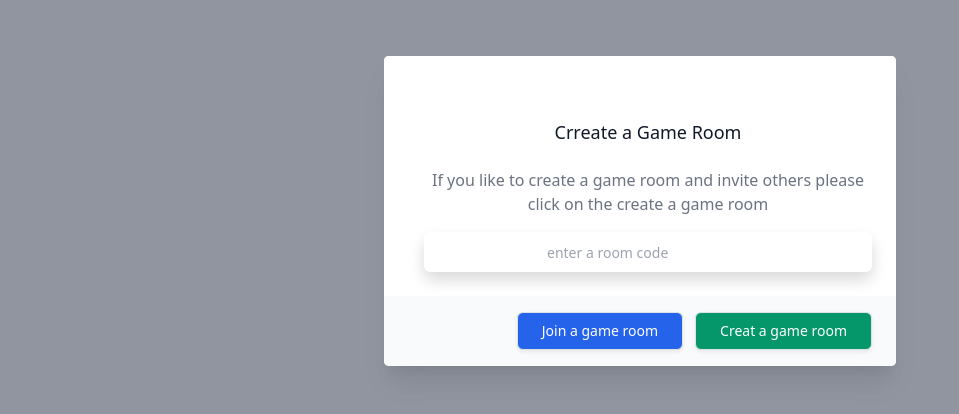
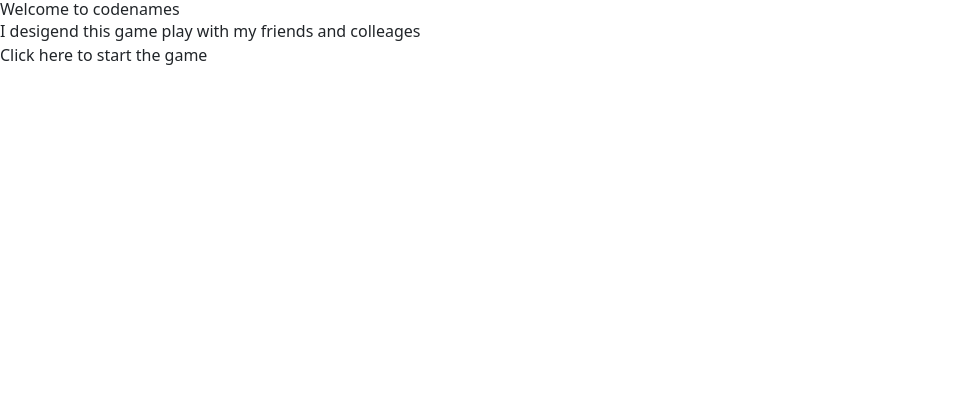
Before and after one commit to lastHokage/CodeNames, a React (Create React App) app in the folder client/: page / in a window 1280 px wide. Shown: the top 414 px of the page, without its empty margins (0-959 px from the left). Built offline with nearby package versions, Linux system fonts and the light colour scheme.

Commit message:
feat: to many changes that I do not remember what is what and it will change again soon

```diff
--- a/client/src/App.jsx
+++ b/client/src/App.jsx
@@ -1,11 +1,22 @@
+import { BrowserRouter as Router, Switch, Route } from "react-router-dom";
 import "./assets/main.css";
 import Game from "./components/Game";
+import HomePage from "./components/HomePage";
+import Dashboard from "./components/Dashboard";
 
 function App() {
   return (
-    <div className="App">
-      <Game />
-    </div>
+    <Router>
+      <Switch>
+        <Route path="/game">
+          <Game />
+        </Route>
+        <Route path="/playing/:id" children={<Dashboard />} />
+        <Route exact path="/">
+          <HomePage />
+        </Route>
+      </Switch>
+    </Router>
   );
 }
 
--- /dev/null
+++ b/client/src/components/Dashboard.jsx
@@ -0,0 +1,39 @@
+import { useEffect, useState } from "react";
+import { useParams } from "react-router-dom";
+import axios from "axios";
+
+const Dashboard = () => {
+  const [roomData, setRoomData] = useState(null);
+  const [begin, setBegin] = useState(false);
+  const { id } = useParams();
+
+  const fetchRoomData = async () => {
+    if (!begin) {
+      console.log("called", { begin });
+      const { data } = await axios.get(`/new-game/${id}`);
+      setRoomData(data);
+    }
+  };
+  useEffect(() => {
+    fetchRoomData();
+    const interval = setInterval(() => {
+      fetchRoomData();
+    }, 3000);
+    return () => clearInterval(interval);
+  }, [begin]);
+  return (
+    <div className="container content-center">
+      <h1 className="text-7xl font-bold">You have joined room {id}</h1>
+      {roomData &&
+        roomData.players.map((player, index) => <p key={index}>{player}</p>)}
+      <button
+        onClick={() => setBegin(true)}
+        className="bg-red-500 text-lg p-2 my-5 text-white rounded-md hover:bg-red-800"
+      >
+        start the game
+      </button>
+    </div>
+  );
+};
+
+export default Dashboard;
--- a/client/src/components/Game.jsx
+++ b/client/src/components/Game.jsx
@@ -1,50 +1,61 @@
 import { useState, useEffect } from "react";
+import { useHistory } from "react-router-dom";
 import axios from "axios";
 import Modal from "./Modal";
 import Input from "./Input";
 
 const Game = () => {
+  const history = useHistory();
   const [joinRoom, setJoinRoom] = useState("");
   const [roomId, setRoomId] = useState("");
   const [error, setError] = useState("");
   const [loading, setLoading] = useState(false);
+  const [playerName, setPlayerName] = useState("");
+  const [players, setPlayers] = useState([]);
+  console.log(playerName);
 
   const joinActiveRoom = async (roomId) => {
     try {
       setLoading(true);
-      const { data: joinRoomID } = await axios.post(`/join-game/${joinRoom}`);
+      const { data: joinRoomID } = await axios.post(`/join-game/${joinRoom}`, {
+        playerName,
+      });
       setRoomId(joinRoomID.roomId);
       setLoading(false);
+      history.push(`/playing/${joinRoomID.roomId}`);
     } catch (error) {
       setLoading(false);
       setError(error.message);
     }
   };
 
-  const getAGameRoom = async () => {
+  const createNewGame = async () => {
     try {
       setLoading(true);
-      const { data: getRoomId } = await axios.get("/new-game");
+      const { data: getRoomId } = await axios.post("/new-game", {
+        playerName,
+      });
       setRoomId(getRoomId.roomId);
       setLoading(false);
+      history.push(`/playing/${getRoomId.roomId}`);
     } catch (error) {
       setLoading(false);
       setError(error.message);
     }
   };
-  console.log({ error });
+
   return (
     <>
       {!roomId && (
         <Modal
           gameRoom={joinRoom}
           getInput={setJoinRoom}
-          getGameRoom={getAGameRoom}
+          getGameRoom={createNewGame}
           joinGameRoom={joinActiveRoom}
+          playerName={playerName}
+          setPlayerName={setPlayerName}
         />
       )}
-      {loading && <h1>Loading ... </h1>}
-      {roomId && <h1>your game room Id: {roomId}</h1>}
     </>
   );
 };
--- /dev/null
+++ b/client/src/components/HomePage.jsx
@@ -0,0 +1,13 @@
+import { Link } from "react-router-dom";
+
+const HomePage = () => (
+  <div>
+    <h1>Welcome to codenames</h1>
+    <p>I desigend this game play with my friends and colleages</p>
+    <p>
+      Click <Link to="/game"> here </Link>to start the game
+    </p>
+  </div>
+);
+
+export default HomePage;
--- a/client/src/components/Input.jsx
+++ b/client/src/components/Input.jsx
@@ -1,12 +1,15 @@
-const Input = ({ value, setValue }) => {
+const Input = ({ value, setValue, placeholder }) => {
   return (
-    <div className="shadow sm:rounded-md sm:overflow-hidden">
+    <div className="py-3">
       <input
         name="gameRoom"
+        type="text"
+        aria-label="Recipient's username"
+        aria-describedby="button-addon2"
         value={value}
         onChange={(e) => setValue(e.target.value)}
-        placeholder="enter a room code"
-        className="bg-white h-10 px-5 pr-10 rounded-full text-sm focus:outline-none"
+        placeholder={placeholder}
+        className="form-control "
       />
     </div>
   );
--- a/client/src/components/Modal.jsx
+++ b/client/src/components/Modal.jsx
@@ -1,5 +1,12 @@
-import Input from "./Input"
-const Modal = ({ getInput, gameRoom, getGameRoom, joinGameRoom }) => (
+import Input from "./Input";
+const Modal = ({
+  getInput,
+  gameRoom,
+  getGameRoom,
+  joinGameRoom,
+  playerName,
+  setPlayerName,
+}) => (
   <div className="fixed z-10 inset-0 overflow-y-auto">
     <div className="flex items-end justify-center min-h-screen pt-4 px-4 pb-20 text-center sm:block sm:p-0">
       <div className="fixed inset-0 transition-opacity" aria-hidden="true">
@@ -27,7 +34,16 @@ const Modal = ({ getInput, gameRoom, getGameRoom, joinGameRoom }) => (
                 on the create a game room
               </p>
               <form>
-                <Input value = {gameRoom} setValue={getInput}/>
+                <Input
+                  value={playerName}
+                  setValue={setPlayerName}
+                  placeholder="enter your name"
+                />
+                <Input
+                  value={gameRoom}
+                  setValue={getInput}
+                  placeholder="enter a room code if you like to join a game"
+                />
               </form>
             </div>
           </div>
```
Also changed, not shown: client/package.json (+7 -5 lines), 1 other file (tests, documents, lock files or other folders).
